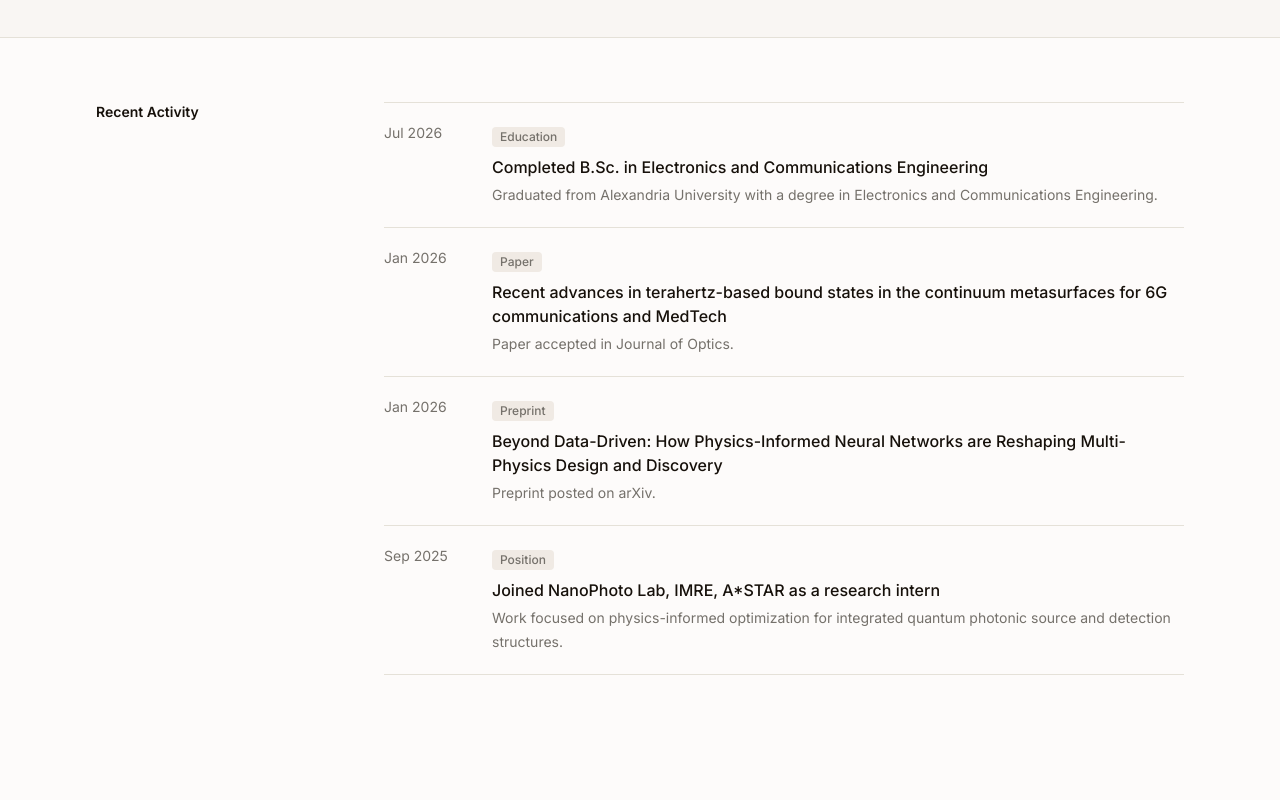
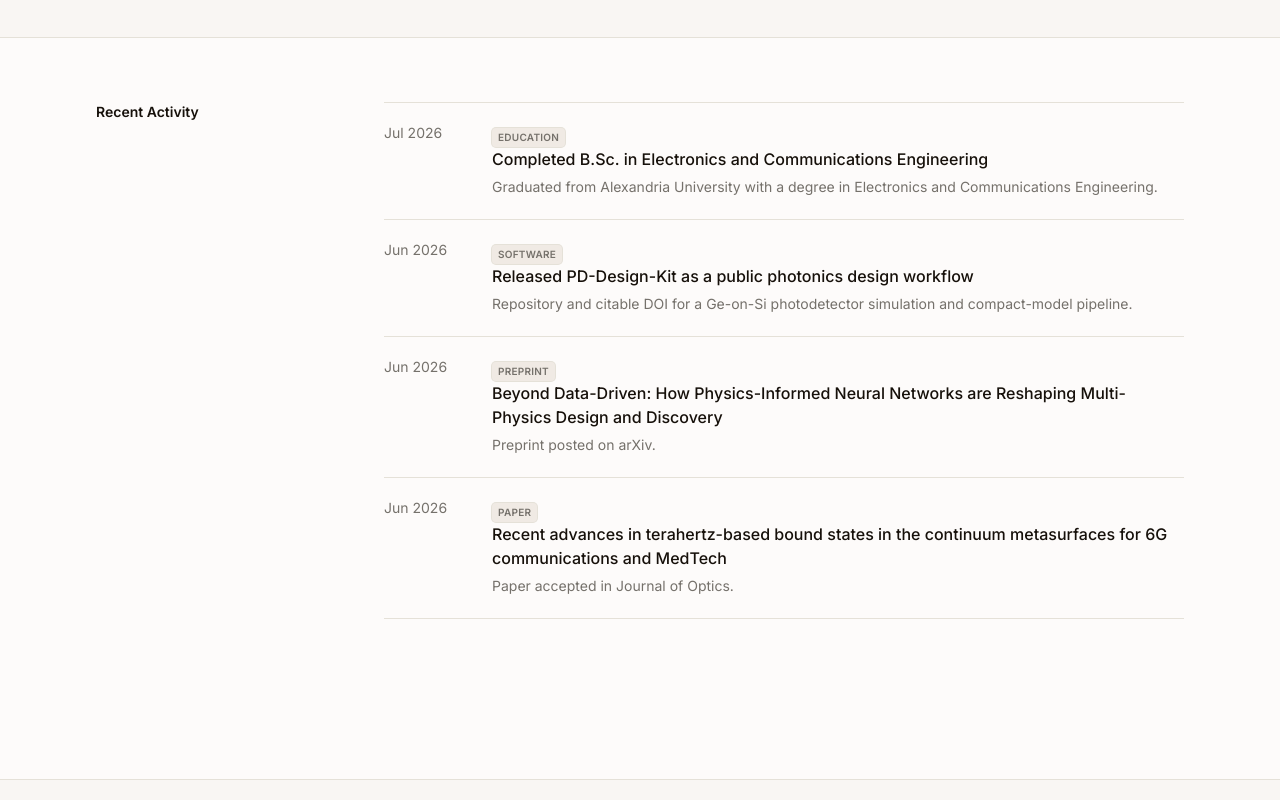
Before and after one commit to iabdul-aal/iabdul-aal.github.io, a Next.js app: page / in a window 1280 px wide. Shown: the part 1760-2560 px from the top of the page. Built offline with nearby package versions, Linux system fonts and the light colour scheme.

Commit message:
style: unify website-wide style layers, fix date flows, and improve chronological sorting of preprints and publications

```diff
--- a/activity.json
+++ b/activity.json
@@ -8,18 +8,25 @@
       "detail": "Graduated from Alexandria University with a degree in Electronics and Communications Engineering."
     },
     {
-      "date_iso": "2026-01-01",
-      "date": "Jan 2026",
+      "date_iso": "2026-06-25",
+      "date": "Jun 2026",
+      "type": "software",
+      "title": "Released PD-Design-Kit as a public photonics design workflow",
+      "detail": "Repository and citable DOI for a Ge-on-Si photodetector simulation and compact-model pipeline."
+    },
+    {
+      "date_iso": "2026-06-20",
+      "date": "Jun 2026",
+      "type": "preprint",
+      "title": "Beyond Data-Driven: How Physics-Informed Neural Networks are Reshaping Multi-Physics Design and Discovery",
+      "detail": "Preprint posted on arXiv."
+    },
+    {
+      "date_iso": "2026-06-15",
+      "date": "Jun 2026",
       "type": "paper",
       "title": "Recent advances in terahertz-based bound states in the continuum metasurfaces for 6G communications and MedTech",
       "detail": "Paper accepted in Journal of Optics."
-    },
-    {
-      "date_iso": "2026-01-01",
-      "date": "Jan 2026",
-      "type": "preprint",
-      "title": "Beyond Data-Driven: How Physics-Informed Neural Networks are Reshaping Multi-Physics Design and Discovery",
-      "detail": "Preprint posted on arXiv."
     },
     {
       "date_iso": "2025-09-01",
--- a/app/about/page.tsx
+++ b/app/about/page.tsx
@@ -63,7 +63,7 @@ export default function AboutPage() {
                     href={link.href}
                     target="_blank"
                     rel="noreferrer"
-                    className="inline-flex h-8 items-center gap-1.5 rounded-md border border-border px-3 text-sm text-foreground hover:border-accent hover:text-accent transition-colors"
+                    className="inline-flex h-9 items-center gap-1.5 rounded-md border border-border px-3 text-sm text-foreground hover:border-accent hover:text-accent transition-colors"
                   >
                     {link.label}
                     <ArrowUpRight className="h-3.5 w-3.5" aria-hidden="true" />
--- a/app/page.tsx
+++ b/app/page.tsx
@@ -149,7 +149,7 @@ export default async function Home() {
                 <Link
                   key={theme.id}
                   href={`/research#${theme.id}`}
-                  className="inline-block max-w-[16rem] truncate rounded border border-border bg-card px-2.5 py-1 text-xs text-muted-foreground hover:border-accent hover:text-foreground transition-colors"
+                  className="inline-block max-w-[16rem] truncate rounded border border-border bg-card px-2.5 py-1 text-xs text-muted-foreground hover:border-accent hover:bg-card hover:text-foreground transition-colors"
                   title={theme.title}
                 >
                   {theme.title}
@@ -229,7 +229,7 @@ export default async function Home() {
               <article key={`${item.date_iso}-${item.title}`} className="grid gap-3 py-5 sm:grid-cols-[6rem_minmax(0,1fr)]">
                 <p className="text-sm text-muted-foreground">{item.date}</p>
                 <div>
-                  <span className="inline-block rounded bg-secondary px-2 py-0.5 text-xs font-medium text-muted-foreground mb-2">
+                  <span className="inline-block shrink-0 rounded px-1.5 py-0.5 text-[10px] font-semibold uppercase tracking-wide ring-1 ring-border bg-secondary text-muted-foreground">
                     {activityTypeLabel[item.type] ?? item.type}
                   </span>
                   <h3 className="font-medium text-foreground">{item.title}</h3>
--- a/app/research/page.tsx
+++ b/app/research/page.tsx
@@ -61,12 +61,19 @@ export default async function ResearchPage() {
 
       <section className="mx-auto max-w-6xl px-5 pb-20 sm:px-6 lg:px-8">
         <div className="divide-y divide-border border-t border-border">
-          {researchThemes.map((theme) => {
+          {researchThemes.map((theme, idx) => {
             const themeProjects = getProjectsForTheme(theme.id)
             const themePublications = publications.filter((pub) => pub.relatedThemes?.includes(theme.id))
+            const isEven = idx % 2 === 1
 
             return (
-              <article key={theme.title} id={theme.id} className="py-12 scroll-mt-24">
+              <article
+                key={theme.title}
+                id={theme.id}
+                className={`py-12 scroll-mt-24 -mx-5 px-5 sm:-mx-6 sm:px-6 lg:-mx-8 lg:px-8 ${
+                  isEven ? "bg-surface" : ""
+                }`}
+              >
                 <div className="grid gap-6 lg:grid-cols-[20rem_minmax(0,1fr)]">
                   <div>
                     <h2 className="text-xl font-semibold text-foreground">{theme.title}</h2>
@@ -92,7 +99,7 @@ export default async function ResearchPage() {
                       return (
                         <div className="grid gap-1.5 sm:grid-cols-[9rem_minmax(0,1fr)]">
                           <dt className="text-sm font-medium text-foreground pt-0.5">Governing Physics</dt>
-                          <dd className="rounded-md border border-border bg-card p-4">
+                          <dd className="rounded-md border border-border bg-card p-4 border-l-2 border-l-accent/60">
                             <p className="text-xs font-semibold text-foreground">{formula.label}</p>
                             <p className="mt-2 text-center text-sm font-mono font-medium text-accent tracking-wide">{formula.latex}</p>
                             <p className="mt-2 text-xs text-muted-foreground">{formula.desc}</p>
--- a/components/footer.tsx
+++ b/components/footer.tsx
@@ -60,7 +60,7 @@ export function Footer() {
 
       <div className="border-t border-border">
         <div className="mx-auto max-w-6xl px-5 py-4 text-xs text-muted-foreground sm:px-6 lg:px-8">
-          (c) {currentYear} {identity.name}. Research profile and selected academic work.
+          © {currentYear} {identity.name}. Research profile and selected academic work.
         </div>
       </div>
     </footer>
--- a/components/projects-list.tsx
+++ b/components/projects-list.tsx
@@ -80,9 +80,10 @@ export function ProjectsList({ initialProjects, publications }: ProjectsListProp
         </div>
 
         {availableTopics.length > 0 && (
-          <div className="flex flex-wrap items-center gap-2 text-xs">
+          <div className="flex flex-wrap items-center gap-x-6 gap-y-3 pt-1 text-xs">
+            <div className="flex items-center gap-2">
               <span className="text-muted-foreground font-medium flex items-center gap-1">
-              <SlidersHorizontal className="h-3 w-3" /> Filter by Topic:
+                <SlidersHorizontal className="h-3 w-3" /> Topic:
               </span>
               <div className="flex flex-wrap gap-1">
                 <button
@@ -90,10 +91,10 @@ export function ProjectsList({ initialProjects, publications }: ProjectsListProp
                     setSelectedTopic("all")
                     setPageSize(6)
                   }}
-                className={`rounded px-2.5 py-1 text-[11px] font-medium border transition-colors ${
+                  className={`rounded px-2.5 py-1 text-[11px] font-medium transition-colors ${
                     selectedTopic === "all"
-                    ? "bg-secondary text-foreground border-accent"
-                    : "bg-card text-muted-foreground border-border hover:text-foreground hover:border-accent"
+                      ? "bg-secondary text-foreground"
+                      : "text-muted-foreground hover:text-foreground"
                   }`}
                 >
                   All Topics
@@ -105,15 +106,16 @@ export function ProjectsList({ initialProjects, publications }: ProjectsListProp
                       setSelectedTopic(topic.id)
                       setPageSize(6)
                     }}
-                  className={`rounded px-2.5 py-1 text-[11px] font-medium border transition-colors ${
+                    className={`rounded px-2.5 py-1 text-[11px] font-medium transition-colors ${
                       selectedTopic === topic.id
-                      ? "bg-secondary text-foreground border-accent"
-                      : "bg-card text-muted-foreground border-border hover:text-foreground hover:border-accent"
+                        ? "bg-secondary text-foreground"
+                        : "text-muted-foreground hover:text-foreground"
                     }`}
                   >
                     {topic.title}
                   </button>
                 ))}
+              </div>
             </div>
           </div>
         )}
@@ -150,7 +152,7 @@ export function ProjectsList({ initialProjects, publications }: ProjectsListProp
             const projectPublications = publications.filter((pub) => pub.relatedProjects?.includes(project.id))
 
             return (
-              <article key={project.id} id={project.id} className="scroll-mt-24 p-8 hover:bg-surface/30 transition-colors">
+              <article key={project.id} id={project.id} className="scroll-mt-24 p-6 hover:bg-surface/30 transition-colors">
                 <div className="grid gap-8 lg:grid-cols-[minmax(0,1fr)_18rem]">
                   <div className="max-w-3xl">
                     <p className="text-xs font-semibold uppercase tracking-wider text-accent">{project.status}</p>
--- a/components/talks-list.tsx
+++ b/components/talks-list.tsx
@@ -52,8 +52,9 @@ export function TalksList({ talks }: TalksListProps) {
   }, [filteredTalks, pageSize])
 
   return (
-    <div className="space-y-4">
-      {/* Simple Search bar */}
+    <div className="space-y-6">
+      {/* Search bar — canonical filter panel */}
+      <div className="space-y-4 rounded-lg border border-border bg-surface p-4">
         <div className="relative">
           <Search className="absolute top-3 left-3 h-4 w-4 text-muted-foreground" aria-hidden="true" />
           <input
@@ -66,6 +67,7 @@ export function TalksList({ talks }: TalksListProps) {
             }}
             className="h-10 w-full rounded-md border border-border bg-card pl-9 pr-4 text-sm text-foreground placeholder-muted-foreground outline-none transition-colors focus:border-accent focus:ring-1 focus:ring-accent"
           />
+        </div>
       </div>
 
       {/* Info indicator */}
@@ -94,7 +96,7 @@ export function TalksList({ talks }: TalksListProps) {
           </div>
         ) : (
           visibleTalks.map((talk) => (
-            <article key={talk.url} className="grid gap-4 py-6 md:grid-cols-[10rem_minmax(0,1fr)_8rem] hover:bg-surface/10 transition-colors">
+            <article key={talk.url} className="grid gap-4 py-6 md:grid-cols-[10rem_minmax(0,1fr)_8rem] hover:bg-surface/30 transition-colors">
               <p className="text-sm text-muted-foreground">{formatTalkDate(talk)}</p>
               <div>
                 <p className="text-sm text-muted-foreground">{talk.format}</p>
--- a/lib/academic-content.ts
+++ b/lib/academic-content.ts
@@ -89,6 +89,12 @@ export const projects = [
 
 export const recentActivity = [
   {
+    date: "Jul 2026",
+    type: "milestone",
+    title: "Completed B.Sc. in Electronics and Communications Engineering",
+    detail: "Graduated from Alexandria University with a degree in Electronics and Communications Engineering.",
+  },
+  {
     date: "Jun 2026",
     type: "software",
     title: "Released PD-Design-Kit as a public photonics design workflow",
@@ -97,16 +103,16 @@ export const recentActivity = [
   },
   {
     date: "Jun 2026",
+    type: "preprint",
+    title: "Preprint on physics-informed neural networks posted on arXiv",
+    detail: "Research on using PINNs to reshape multi-physics design and discovery submitted as preprint.",
+  },
+  {
+    date: "Jun 2026",
     type: "paper",
     title: "Paper on THz quasi-BIC metasurfaces accepted at Journal of Optics",
     detail:
       "Review outlining design frameworks and applications of terahertz bound states in the continuum accepted for publication.",
-  },
-  {
-    date: "Jun 2026",
-    type: "milestone",
-    title: "Completed B.Sc. in Electronics and Communications Engineering",
-    detail: "Graduated from Alexandria University with a degree in Electronics and Communications Engineering.",
   },
   {
     date: "Sep 2025",
```
Also changed, not shown: app/globals.css (+34 -0 lines). Lines whose indentation alone changed are shown as unchanged.
